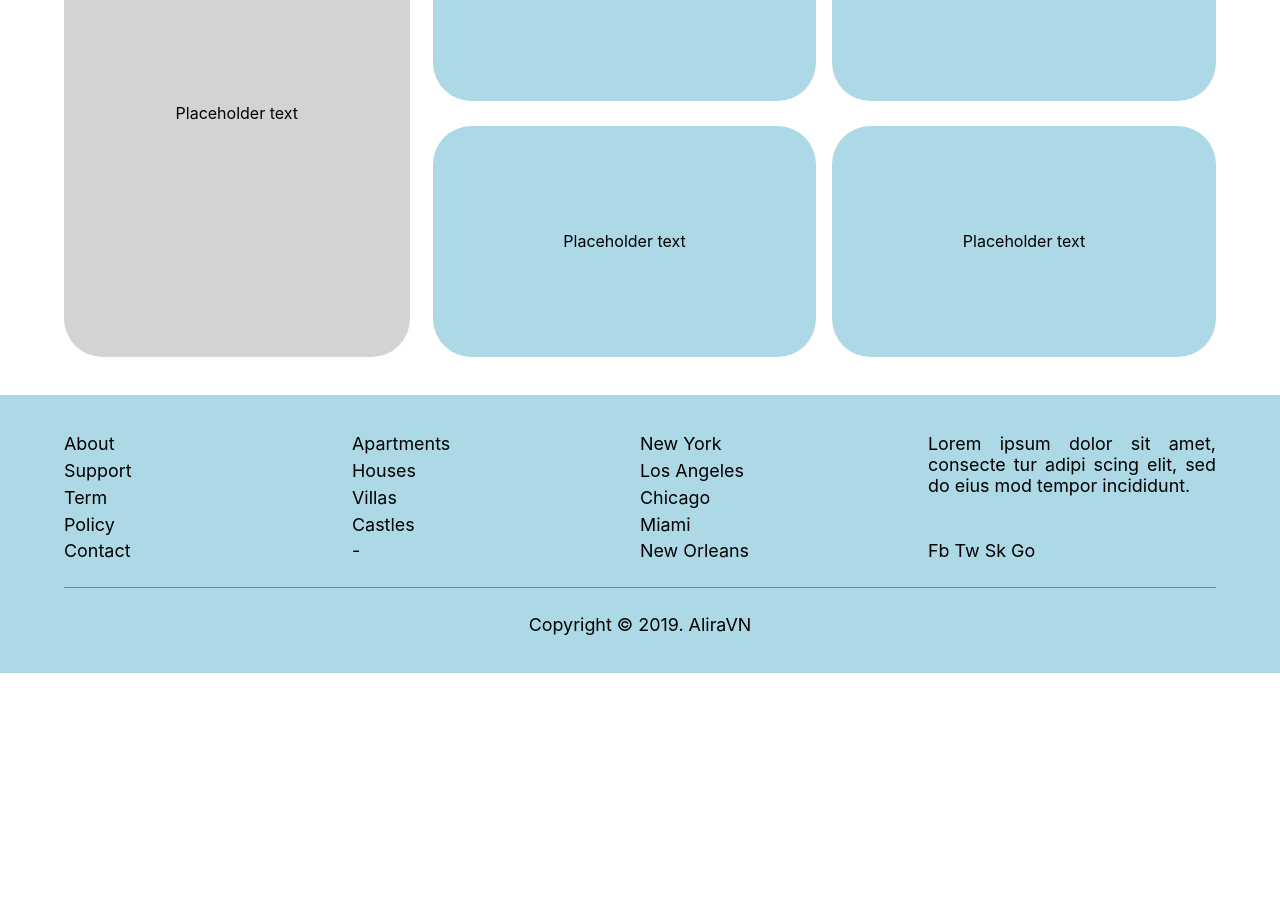
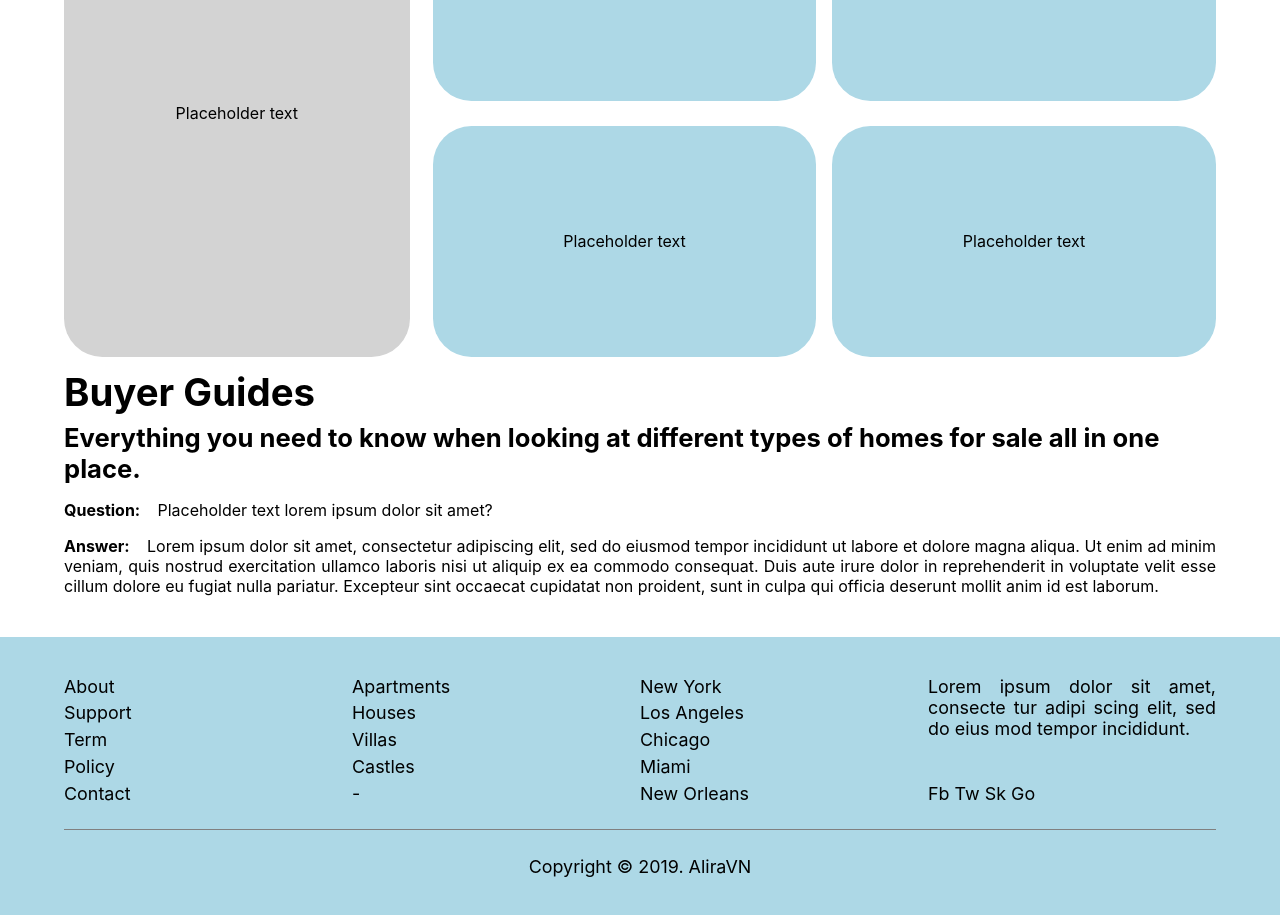
Before and after one commit to aliravn/bootcamp-WCR08-real-estate-react, a React (Create React App) app: page /buy in a window 1280 px wide. Shown: the part 840-1755 px from the top of the page. Before the commit the page ends 1513 px from the top, so only its background shows below. Built offline with nearby package versions, Linux system fonts and the light colour scheme.

Commit message:
add and implement BuyPageGuide component in BuyPage

```diff
--- a/src/App.js
+++ b/src/App.js
@@ -7,7 +7,7 @@ import AboutPage from './components/AboutPage';
 import ContactPage from './components/ContactPage';
 import LoginPage from './components/LoginPage';
 import SellPage from './components/ExtraPage4';
-import BuyPage from './components/ExtraPage5';
+import BuyPage from './components/BuyPage';
 import './App.css';
 
 class App extends Component {
--- a/src/components/ExtraPage5.css
+++ b/src/components/BuyPage.css
@@ -44,3 +44,35 @@
 	margin-top: 9vw;
 	transform: translateY(-50%);
 }
+
+.buyer-guide-container {
+	width: 90%;
+	margin: 0 auto;
+	border-radius: 3vw;
+	display: flex;
+	flex-wrap: wrap;
+	align-items: center;
+}
+
+.buyer-guide-container > h2, .buyer-guide-container > h3 {
+	width: 100%;
+	margin: 0;
+}
+
+.buyer-guide-container > h2 {
+	font-size: 3vw;
+}
+
+.buyer-guide-container > h3 {
+	margin-top: .5vw;
+	font-size: 2vw;
+}
+
+.buyer-guide-container span {
+	font-weight: bold;
+	margin-right: 1vw;
+}
+
+.buyer-guide-container p {
+	text-align: justify;
+}
--- /dev/null
+++ b/src/components/BuyPage.js
@@ -0,0 +1,21 @@
+import React, {Component} from "react";
+import Header from './Header';
+import SlideLayoutTemplate from "./SlideLayoutTemplate"
+import BuyPageGuide from "./BuyPageGuide"
+import "./BuyPage.css";
+
+class BuyPage extends Component {
+
+	render() {
+
+		return (
+			<div id="buy-page-container">
+				<Header image={require("../img/header_flat.jpg")} />
+				<SlideLayoutTemplate />
+				<BuyPageGuide />
+			</div>
+		);
+	}
+}
+
+export default BuyPage;
--- /dev/null
+++ b/src/components/BuyPageGuide.js
@@ -0,0 +1,21 @@
+import React, {Component} from "react";
+
+class BuyPageGuide extends Component {
+
+	render() {
+
+		return (
+			<div className="buyer-guide-container">
+				<h2>Buyer Guides</h2>
+				<h3>Everything you need to know when looking at different types of homes for sale all in one place.</h3>
+				<div className="qa-container">
+					<p><span>Question:</span> Placeholder text lorem ipsum dolor sit amet?</p>
+					<p><span>Answer:</span> Lorem ipsum dolor sit amet, consectetur adipiscing elit, sed do eiusmod tempor incididunt ut labore et dolore magna aliqua. Ut enim ad minim veniam, quis nostrud exercitation ullamco laboris nisi ut aliquip ex ea commodo consequat. Duis aute irure dolor in reprehenderit in voluptate velit esse cillum dolore eu fugiat nulla pariatur. Excepteur sint occaecat cupidatat non proident, sunt in culpa qui officia deserunt mollit anim id est laborum.
+					</p>
+				</div>
+			</div>
+		);
+	}
+}
+
+export default BuyPageGuide;
--- a/src/components/ExtraPage5.js
+++ /dev/null
@@ -1,36 +0,0 @@
-import React, {Component} from "react";
-import Header from './Header';
-import "./ExtraPage5.css";
-
-class BuyPage extends Component {
-
-	render() {
-
-		return (
-			<div id="buy-page-container">
-				<Header image={require("../img/header_flat.jpg")} />
-				<div className="buy-page-content">
-					<div class="big-slide">
-						<p>Placeholder text</p>
-					</div>
-					<div class="small-slide-container">
-						<div class="small-slide">
-							<p>Placeholder text</p>
-						</div>
-						<div class="small-slide">
-							<p>Placeholder text</p>
-						</div>
-						<div class="small-slide">
-							<p>Placeholder text</p>
-						</div>
-						<div class="small-slide">
-							<p>Placeholder text</p>
-						</div>
-					</div>
-				</div>
-			</div>
-		);
-	}
-}
-
-export default BuyPage;
--- /dev/null
+++ b/src/components/SlideLayoutTemplate.js
@@ -0,0 +1,31 @@
+import React, {Component} from "react";
+
+class SlideLayoutTemplate extends Component {
+
+	render() {
+
+		return (
+			<div className="buy-page-content">
+				<div className="big-slide">
+					<p>Placeholder text</p>
+				</div>
+				<div className="small-slide-container">
+					<div className="small-slide">
+						<p>Placeholder text</p>
+					</div>
+					<div className="small-slide">
+						<p>Placeholder text</p>
+					</div>
+					<div className="small-slide">
+						<p>Placeholder text</p>
+					</div>
+					<div className="small-slide">
+						<p>Placeholder text</p>
+					</div>
+				</div>
+			</div>
+		);
+	}
+}
+
+export default SlideLayoutTemplate;
```
